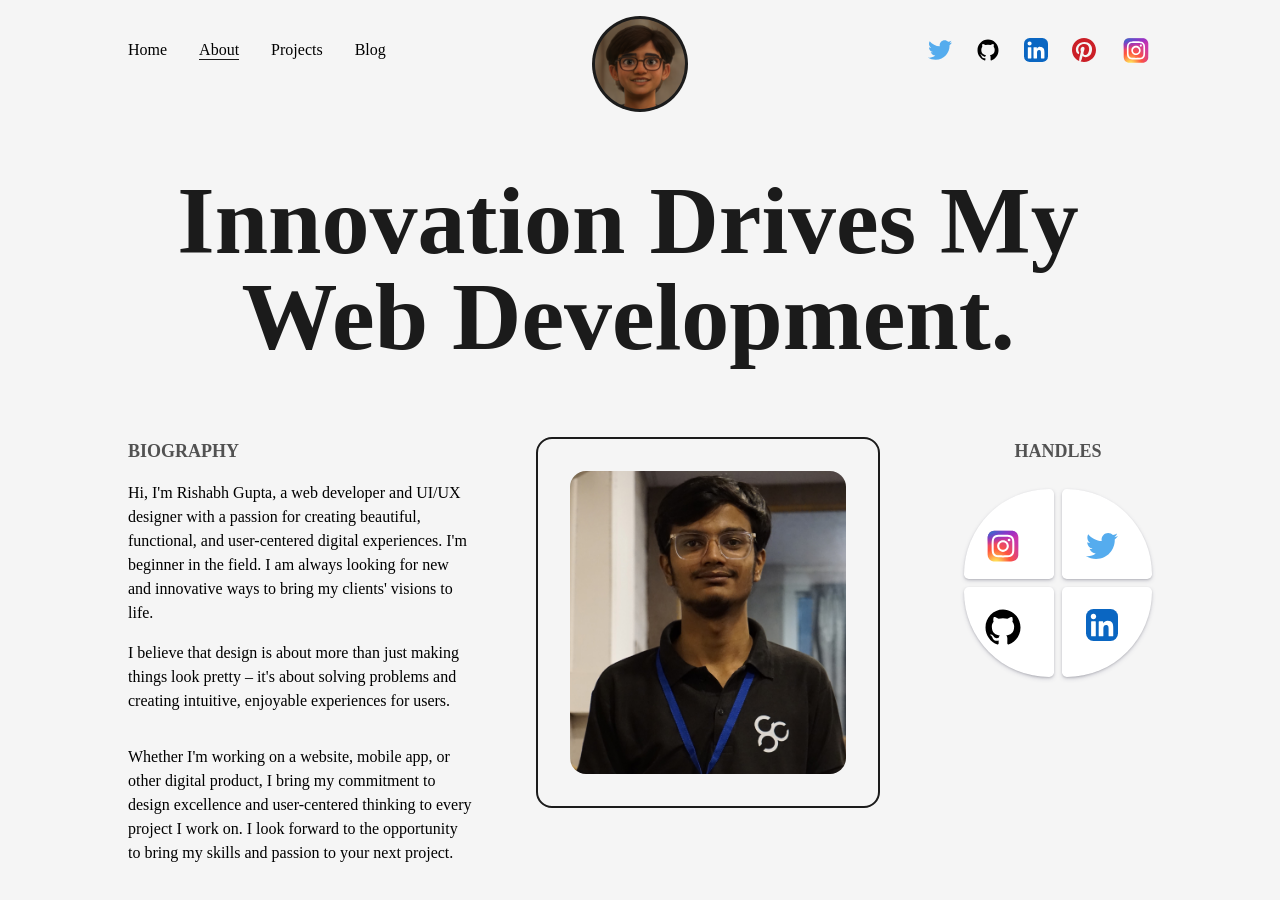
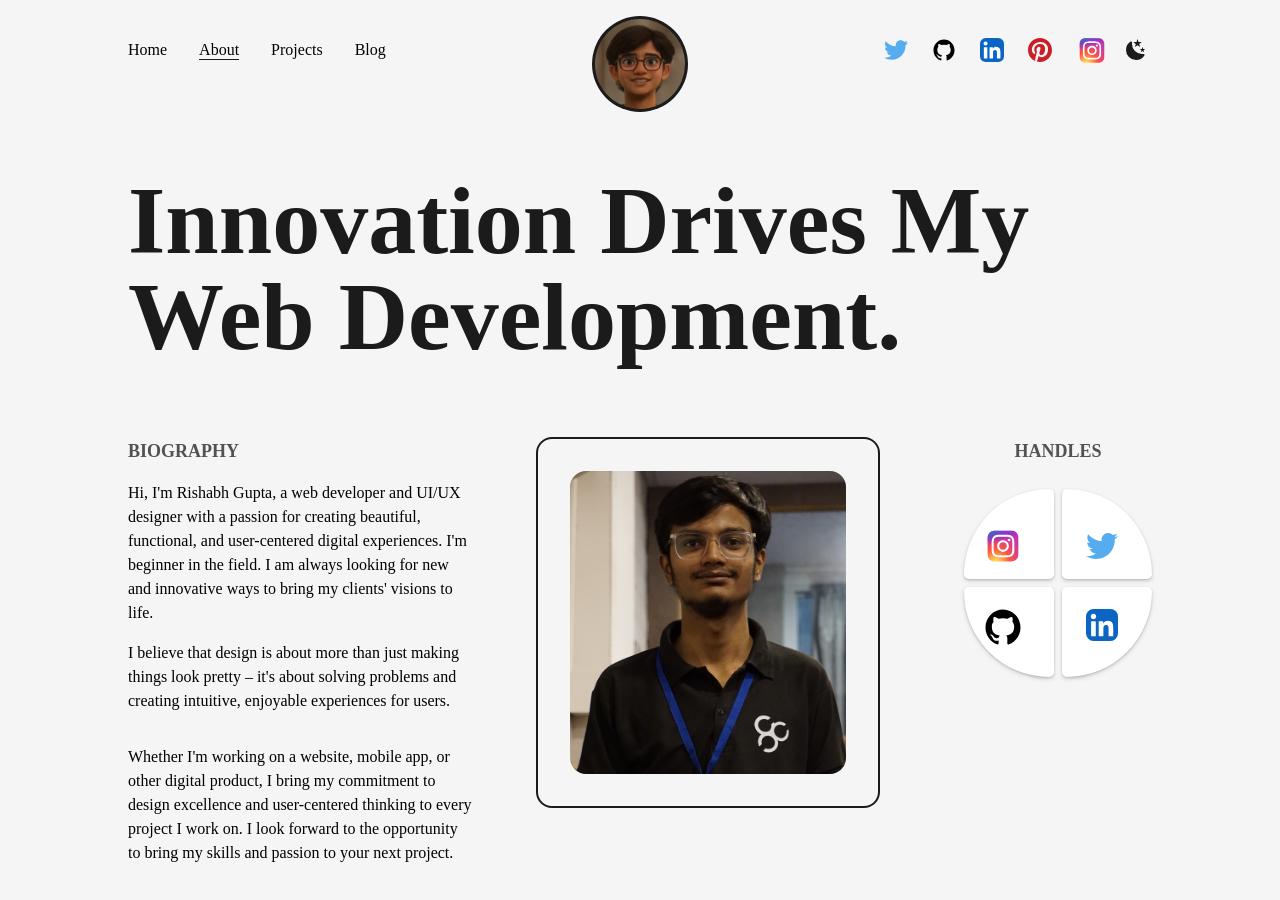
Before and after one commit to Rishabh2503/Portfolio2, a Next.js app: page /about in a window 1280 px wide. Shown: the top 900 px of the page. Built offline with nearby package versions, Linux system fonts and the light colour scheme.

Commit message:
Dark/Night Mode

```diff
--- a/src/Components/Animatedtext.js
+++ b/src/Components/Animatedtext.js
@@ -1,53 +1,50 @@
-import { motion } from 'framer-motion'
-import React from 'react'
+import { motion } from 'framer-motion';
+import React from 'react';
 
-const quote ={
-    initial:{
-        opacity:1,
+const quoteVariants = {
+  initial: {
+    opacity: 1,
+  },
+  animate: {
+    opacity: 1,
+    transition: {
+      delay: 0.5,
+      staggerChildren: 0.08,
     },
-    animate:{
-        opacity:1,
-        transition:{
-            delay:0.5,
-            staggerChildren: 0.08,
-        }
-    }
-}
-const Motionword ={
-    initial:{
-        opacity:0,
-        y:50,
+  },
+};
+
+const wordVariants = {
+  initial: {
+    opacity: 0,
+    y: 50,
+  },
+  animate: {
+    opacity: 1,
+    y: 0,
+    transition: {
+      duration: 1,
     },
-    animate:{
-        opacity:1,
-        y:0,
-        transition:{
-            duration:1
-        }
-    }
-}
+  },
+};
 
-const Animatedtext = ({text, className=""}) => {
+const AnimatedText = ({ text, className = '' }) => {
   return (
-    <div className='w-full mx-auto py-2 flex  items-center justify-center text-center overflow-hidden'>
-    <motion.h1 className={`inline-block  w-full  text-dark font-bold capitalize text-8xl ${className}`}
-      variants ={quote}
-      initial="initial"
-      animate="animate"
+    <div className='container mx-auto py-2 flex items-center justify-center '>
+      <motion.h1
+        className={`inline-block text-dark font-bold capitalize text-5xl md:text-8xl ${className} dark:text-light`}
+        variants={quoteVariants}
+        initial='initial'
+        animate='animate'
       >
-      {
-        text.split(" ").map((word,index)=>
-        <motion.span key={word+'-'+index} className='inline-block'
-        variants = {Motionword}
-
-        >
-           {word}&nbsp;
-        </motion.span>
-        )
-      }
+        {text.split(' ').map((word, index) => (
+          <motion.span key={word + '-' + index} className='inline-block' variants={wordVariants}>
+            {word}&nbsp;
+          </motion.span>
+        ))}
       </motion.h1>
     </div>
-  )
-}
+  );
+};
 
-export default Animatedtext
+export default AnimatedText;
--- a/src/Components/Footer.js
+++ b/src/Components/Footer.js
@@ -4,7 +4,7 @@
 import Button from './Button'
 const Footer = () => {
   return (
-    <footer className='w-full border-t-2 border-solid border-dark font-medium text-lg'>
+    <footer className='w-full border-t-2 border-solid border-dark font-medium text-lg dark:text-light dark:border-light'>
       <Layout className='py-8 flex items-center justify-between'>
       <span>{new Date().getFullYear()}&copy;All Rights Reserved.</span>
       <div className='flex items-center'>Made With <span className='text-primary text-2xl px-1'>💖</span>by&nbsp;<Link href="/Home" className='underline underline-offset-2'>Rishabh Gupta</Link>
--- a/src/Components/Handles.js
+++ b/src/Components/Handles.js
@@ -5,8 +5,8 @@
 
 const Handles = () => {
   return (
-    <div >
-    <h2 className='mb-5 h-[2rem] text-lg font-bold uppercase text-dark/75 text-center'>Handles</h2>
+    <div>
+    <h2 className='mb-5 h-[2rem] text-lg font-bold uppercase text-dark/75 dark:text-light text-center'>Handles</h2>
       <div className="main2">
   <div className="up2">
     <button className="card12" >
@@ -21,7 +21,7 @@
       </button>
   </div>
   <div className="down2">
-    <button className="card32">
+    <button className="card32 dark:text-dark">
     <Link href="https://github.com/Rishabh2503" target={"_blank"}>
       <GithubIcon className='github2'/>
       </Link>
--- a/src/Components/Layout.js
+++ b/src/Components/Layout.js
@@ -2,7 +2,7 @@
 
 const Layout = ({children,className=""}) => {
   return (
-    <div className={`w-full h-full inline-block z-[-.5] bg-light p-32 ${className}`}>
+    <div className={`w-full h-full inline-block z-[-.5] bg-light p-32 dark:bg-dark ${className}`}>
       {children}
     </div>
   )
--- a/src/Components/Logo.js
+++ b/src/Components/Logo.js
@@ -8,7 +8,7 @@
 const Logo = () => {
   return(
   <div className="flex items-center justify-center mt-2">
-    <MotionLogo href="/" className='w-24 h-24 bg-dark text-light flex items-center justify-center rounded-full'
+    <MotionLogo href="/" className='w-24 h-24 bg-dark text-light flex items-center justify-center rounded-full border border-solid border-transparent dark:border-light '
     whileHover={
         {backgroundColor:["#121212", "rgba(131,58,180,1)","rgba(253,29,29,1)","rgba(252,176,69,1)","rgba(131,58,180,1)", "#121212"],
         transition:{duration:2, repeat:Infinity}
--- a/src/Components/Navbar.js
+++ b/src/Components/Navbar.js
@@ -2,8 +2,10 @@
 import Link from 'next/link'
 import Logo from './Logo'
 import { useRouter } from 'next/router'
-import { TwitterIcon,GithubIcon,LinkedInIcon, PinterestIcon, InstaIcon } from './icons'
+import { TwitterIcon,GithubIcon,LinkedInIcon, PinterestIcon, InstaIcon, SunIcon, MoonIcon } from './icons'
 import { motion } from 'framer-motion'
+import useThemeSwitch from './hooks/useThemeSwitch'
+
 
 
 const CustomLink = ({href,title,className=""}) =>{
@@ -13,7 +15,7 @@
             {title}
             <span className={`
             h-[1px] inline-block  bg-dark absolute left-0 -bottom-0.5 group-hover:w-full transition-[width] ease duration-300
-            ${router.asPath === href ? 'w-full' : 'w-0'}
+            ${router.asPath === href ? 'w-full' : 'w-0'} dark:bg-light
             `}>
                 &nbsp;
             </span>
@@ -21,8 +23,9 @@
     )
 }
 const Navbar = () => {
+  const[mode,setMode] = useThemeSwitch();
   return (
-    <header className='w-full px-32 py-8 font-medium flex items-center justify-between bg-light'>
+    <header className='w-full px-32 py-8 font-medium flex items-center justify-between bg-light dark:text-light dark:bg-dark'>
     <nav>
         <CustomLink href="/" title="Home" className='mr-4'/>
         <CustomLink href="/about" title="About" className='mx-4'/>
@@ -37,6 +40,17 @@
         <motion.a whileHover={{y:-2}} whileTap={{scale:0.9}} className='w-6 mx-3' href="https://in.pinterest.com/guptarish2501/" target={"_blank"} ><PinterestIcon /></motion.a>
         <motion.a whileHover={{y:-2}} whileTap={{scale:0.9}} className='w-8 ml-3' href="https://www.instagram.com/i_am_rishabh25/" target={"_blank"} ><InstaIcon /></motion.a>
 
+    <button
+    onClick={() => setMode(mode ==="light" ? "dark" : "light" )}
+    className={`ml-3 flex items-center justify-center rounded-full p-1
+     ${mode === "light" ? "bg-dark text-light" : "bg-light text-dark"}`}
+    >
+    {
+      mode === "dark" ?
+      <SunIcon className={"fill-dark"} />
+      : <MoonIcon className={"fill-dark"} />
+    }
+    </button>
     </nav>
       <div className="absolute left-[50%] top-2 translate-x-[-50%]">
         <Logo />
--- /dev/null
+++ b/src/Components/hooks/useThemeSwitch.js
@@ -0,0 +1,55 @@
+import React, { useEffect, useState } from 'react'
+
+const useThemeSwitch = () => {
+    const preferDarkQuery = "(prefer-color-scheme : dark)";
+    const [mode ,setMode] = useState("");
+    useEffect(() =>{
+        const mediaQuery = window.matchMedia(preferDarkQuery);
+        const userPref = window.localStorage.getItem("theme");
+        const handleChange = () =>{
+         if(userPref){
+            let check = userPref === "dark" ? "dark" : "light";
+            setMode(check);
+            if(check === "dark"){
+                document.documentElement.classList.add("dark")
+            }
+            else{
+                document.documentElement.classList.remove("dark")
+            }
+        }
+        else{
+                let check = mediaQuery.matches ? "dark" : "light";
+                setMode(check);
+                if(check === "dark"){
+                    document.documentElement.classList.add("dark")
+                }
+                else{
+                    document.documentElement.classList.remove("dark")
+                }
+            }
+         }
+
+        mediaQuery.addEventListener("change",handleChange)
+        return () => mediaQuery.removeEventListener("change",handleChange)
+    }, [])
+
+    useEffect(() =>{
+     if(mode === "dark"){
+        window.localStorage.setItem("theme","dark");
+        document.documentElement.classList.add("dark")
+
+     }else{
+        window.localStorage.setItem("theme","light");
+        document.documentElement.classList.remove("dark")
+     }
+},[mode])
+
+
+
+
+
+  return [mode,setMode]
+
+}
+
+export default useThemeSwitch
--- a/src/pages/_app.js
+++ b/src/pages/_app.js
@@ -16,7 +16,7 @@
         <link rel="icon" href="/favicon.ico" />
       </Head>
       <Navbar />
-  <main className={`${montserrat.variable} font-mont bg-light w-full min-h-screen`}>
+  <main className={`${montserrat.variable} font-mont bg-light  dark:bg-dark w-full min-h-screen`}>
   <Component {...pageProps} />
   <Footer />
 </main>
--- a/tailwind.config.js
+++ b/tailwind.config.js
@@ -6,6 +6,7 @@
     // Or if using `src` directory:
     "./src/**/*.{js,ts,jsx,tsx,mdx}",
   ],
+  darkMode: 'class',
   theme: {
     extend: {
       fontFamily: {
```
Also changed, not shown: src/pages/about.js (+6 -6 lines), src/pages/index.js (+3 -5 lines).
